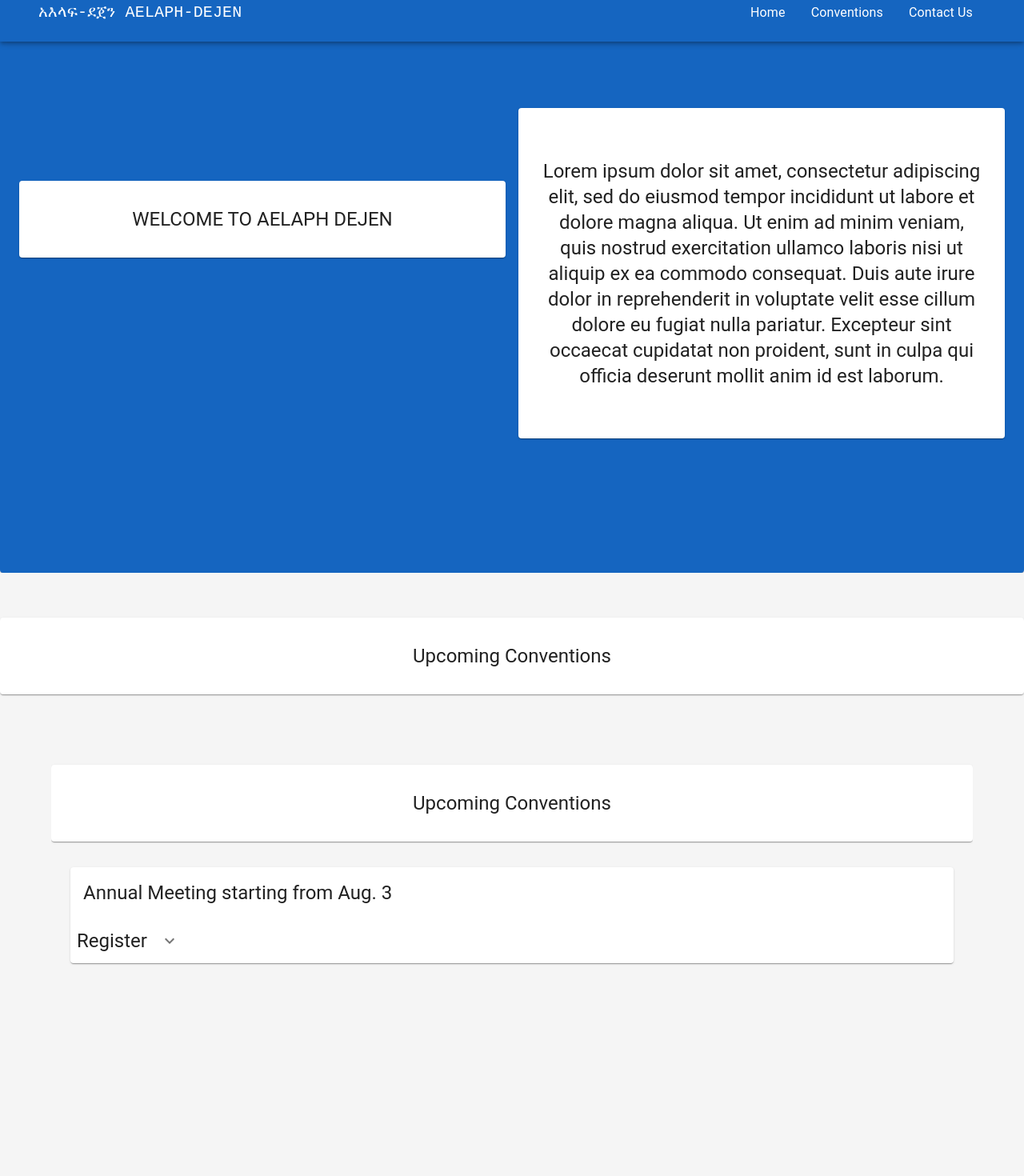
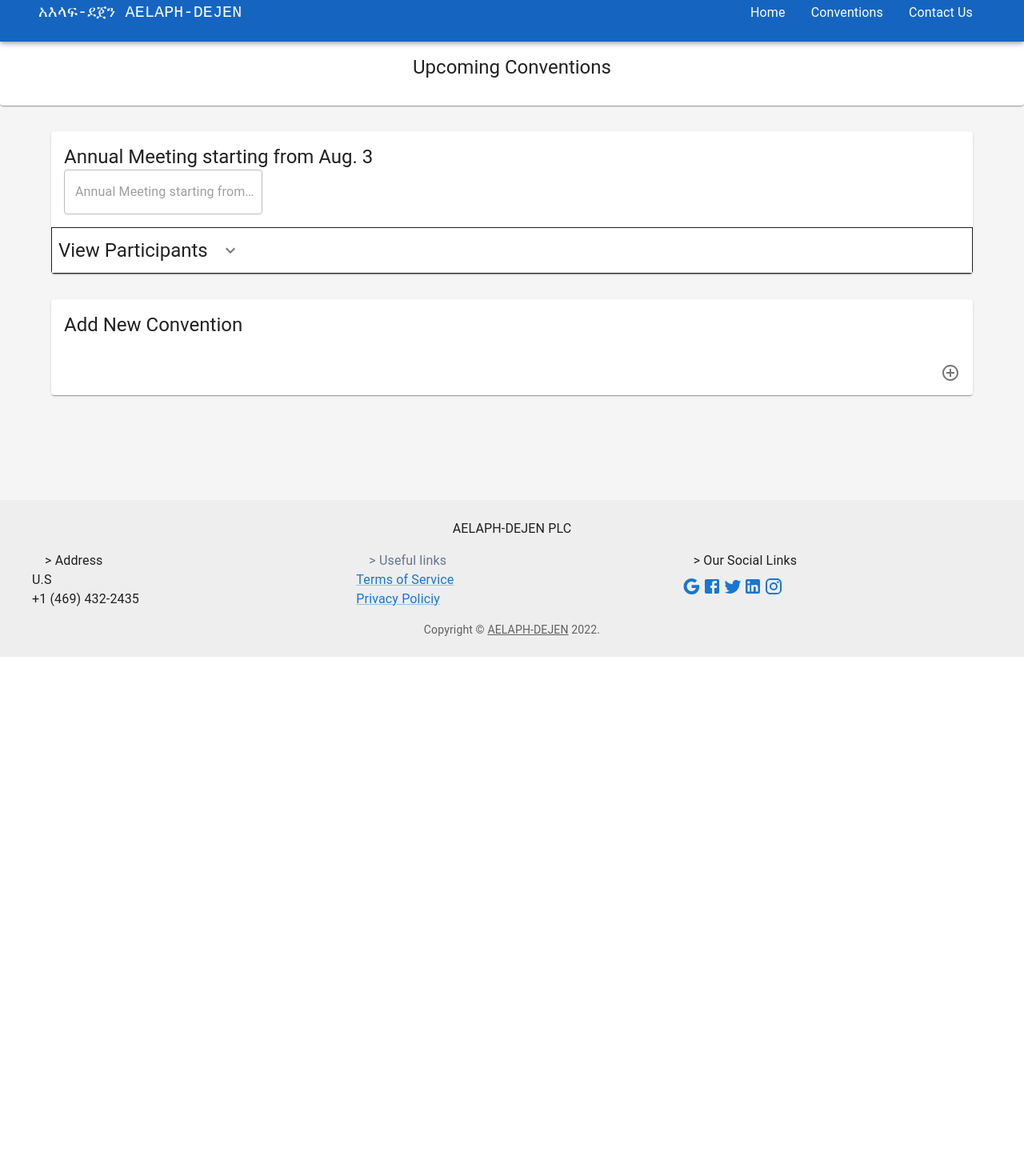
Before and after one commit to HezekielT/Aelaf_Dejen_WebApp, a React (Create React App) app in the folder client/: page /admin in a window 1280 px wide. Shown: the part 20-1490 px from the top of the page at 80% size. After the commit the page ends 841 px from the top, so only its background shows below. Built offline with nearby package versions, Linux system fonts and the light colour scheme.

Commit message:
some modifications to our components

```diff
--- a/client/src/Navigator.js
+++ b/client/src/Navigator.js
@@ -1,25 +1,18 @@
 import React from 'react';
 import { BrowserRouter as Router, Routes, Route } from 'react-router-dom';
-import ContactUs from './components/ContactUs';
-import Events from './components/Events';
+import AdminDashboard from './screens/Admin_Dashboard';
 import Dashboard from './screens/dashboard';
 import Footer from './screens/footer';
 import NavBar from './screens/navbar';
 
 function Navigator(props) {
 
-
-    // const executeScroll = (refe) => scrollToRef(refe)
-
     return (
         <Router>
             <NavBar />
-            <Dashboard/>
             <Routes>
-                {/* <Route exact path="/" element={<Dashboard />} /> */}
-                {/* <Route path="/conventions" element={<Events />} /> */}
-                {/* <Route path="#contactus" element={<ContactUs />} /> */}
-            </Routes>
+                <Route exact path="/" element={<Dashboard />} />
+                <Route path="/admin" element={<AdminDashboard />} /></Routes>
             <Footer />
         </Router>
     );
--- a/client/src/components/Admin/manage_web_content.js
+++ b/client/src/components/Admin/manage_web_content.js
@@ -1,17 +1,66 @@
-import { Grid, Card, CardContent, Container, Typography, CardActions } from '@mui/material';
+import { Grid, Card, CardContent, Box, Paper, Container, IconButton,
+    Typography, Collapse, CardActions } from '@mui/material';
 import React, { useState } from 'react';
+import { styled } from '@mui/material/styles';
 import ControlPointIcon from '@mui/icons-material/ControlPoint';
 import Events from '../Events';
+import ExpandMoreIcon from '@mui/icons-material/ExpandMore';
+import { useReference } from '../../context/refProvider';
+import EventsForm from '../EventsForm';
+
+const ExpandMore = styled((props) => {
+    const { expand, ...other } = props;
+    return <IconButton {...other} />;
+})(({ theme, expand }) => ({
+    transform: !expand ? 'rotate(0deg)' : 'rotate(180deg)',
+    marginLeft: 'auto',
+    transition: theme.transitions.create('transform', {
+        duration: theme.transitions.duration.shortest,
+    }),
+}));
 
 function Manage_Contents(props) {
-    const [test, setTest] = useState("Hello")
+    const [expanded, setExpanded] = React.useState(false);
+
+    const handleExpandClick = () => {
+        setExpanded(!expanded);
+    }
+    const { eventRef } = useReference();
     return (
-        <Container>
-            <Grid maxWidth="lg" container spacing={3}>
-                <Grid item>
-                    <Events />
-                </Grid>
-                <Grid item>
+        <Box
+            ref={eventRef}
+            component="main"
+            sx={{
+                backgroundColor: (theme) =>
+                theme.palette.mode === 'light'
+                ? theme.palette.grey[100]
+                : theme.palette.grey[900],
+                flexGrow: 1,
+                minHeight: '80.6vh',
+                overflow: 'auto',
+            }}
+        >
+        {/* <Container maxWidth="xl" sx={{ mt:4, mb: 4, }}> */}
+            <Grid container spacing={2}>
+                <Grid item xs={12} md={12} lg={12} sx={{ mt: 2}}>
+                    <Paper
+                        sx={{
+                            display: 'flex',
+                            flexDirection: 'column',
+                            mt:5, mb: 4,
+                        }}
+                    >
+                        <Typography component="h1" variant="h5" sx={{ mt: 4,mb: 4,textAlign: 'center'}}>
+                            Upcoming Conventions
+                        </Typography>
+                    </Paper>
+                    {/* Here we want the ff container
+                    to be in a for loop */}
+                    <Container>
+                        <Grid item xs={12} md={12} lg={12} sx={{ my: 3, justifyContent: 'center' }}>
+                    <Events admin={true}/>
+                {/* </Grid> */}
+                {/* <Grid item> */}
                     <Card
                         sx={{
                             cursor: 'pointer',
@@ -30,14 +79,29 @@ function Manage_Contents(props) {
 
                         </CardContent>
                         <CardActions  sx={{ justifyContent: 'center'}}>
+                        <ExpandMore
+                            expand={expanded}
+                            onClick={handleExpandClick}
+                            aria-expanded="Register"
+                        >
                             <ControlPointIcon />
+                        </ExpandMore>
                             {/* {test} */}
                         </CardActions>
+                        <Collapse in={expanded} timeout="auto" unmountOnExit>
+                            <CardContent>
+                                <EventsForm />
+                            </CardContent>
+                        </Collapse>
                     </Card>
+                    </Grid>
+                                            </Container>
+                    {/* </Grid> */}
                 </Grid>
             </Grid>
+        {/* </Container> */}
+    </Box>
 
-        </Container>
     );
 }
 
--- a/client/src/components/ContactUs.js
+++ b/client/src/components/ContactUs.js
@@ -22,7 +22,6 @@ function ContactUs(props) {
                 <Grid item xs={12} lg={12} sx={{ p: 4,display: 'flex', justifyContent: 'center' }}>
 
                     <Paper sx={{width: '60vh'}}>
-                        {/* <Card > */}
                         <Box maxWidth="lg" sx={{backgroundColor: '#f5f5f5',p: 4,display: 'flex', flexDirection: 'column', justifyContent: 'center'}}>
                             <Typography sx={{p: 2}}>
                                 Your Name
@@ -44,7 +43,6 @@ function ContactUs(props) {
                                 />
                             <Button variant='contained' sx={{m: 2}}>Send Message</Button>
                         </Box>
-                        {/* </Card> */}
                     </Paper>
                 </Grid>
             </Grid>
--- a/client/src/components/Events.js
+++ b/client/src/components/Events.js
@@ -1,10 +1,10 @@
 import React from 'react';
 import { styled } from '@mui/material/styles';
-import { Box, Container, Paper, Card, CardActions, CardContent,
-    CardMedia, Grid, IconButton, Typography, Collapse } from '@mui/material'
+import { Card, CardActions, CardContent,
+    IconButton, Typography, Collapse, TextField } from '@mui/material'
 import ExpandMoreIcon from '@mui/icons-material/ExpandMore';
 import Participant_Regist from './Participant-Registration';
-import { useReference } from '../context/refProvider';
+import View_Participants from './View_Participants';
 // we will pass the contents of the event as
 // props to this function and will call it from
 // dashboard screen
@@ -20,63 +20,27 @@ const ExpandMore = styled((props) => {
     }),
 }));
 function Events(props) {
+    const val= props.admin
     const [expanded, setExpanded] = React.useState(false);
-    const { eventRef } = useReference();
 
     const handleExpandClick = () => {
         setExpanded(!expanded);
     }
     return (
-        <Box
-        ref={eventRef}
-        component="main"
-        sx={{
-            backgroundColor: (theme) =>
-            theme.palette.mode === 'light'
-            ? theme.palette.grey[100]
-            : theme.palette.grey[900],
-            flexGrow: 1,
-            minHeight: '90.6vh',
-            overflow: 'auto',
-        }}
-    >
-        {/* <Container maxWidth="xl" sx={{ mt:4, mb: 4, }}> */}
-            <Grid container spacing={2}>
-                <Grid item xs={12} md={12} lg={12} sx={{ mt: 2}}>
-                    <Paper
-                        sx={{
-                            display: 'flex',
-                            flexDirection: 'column',
-                            mt:5, mb: 4,
-                        }}
-                    >
-                        <Typography component="h1" variant="h5" sx={{ mt: 4,mb: 4,textAlign: 'center'}}>
-                            Upcoming Conventions
-                        </Typography>
-                    </Paper>
-                    <Container>
-                        <Grid item xs={12} md={12} lg={12} sx={{ my: 3, justifyContent: 'center' }}>
-                            {/* <Participant_Regist /> */}
-                            {/* <Grid> */}
-                                <Card
-                                    sx={{
-                                        // display: 'flex',
-                                        // mt: 4, mb: 4,
-                                        // maxWidth: 345
-                                        // mx: 3
-                                    }}
-                                    >
-                                    {/* <CardMedia
-                                        component="img"
-                                    /> */}
+        <Card>
             <CardContent sx={{ flex:1 }}>
                 <Typography component="h1" variant="h5">
                     Annual Meeting starting from Aug. 3
                 </Typography>
+                <TextField variant="outlined" disabled label="Annual Meeting starting from Aug. 3">
+                </TextField>
             </CardContent>
-                                    <CardActions>
+            {val !== true ? (
+                <React.Fragment>
+
+            <CardActions sx={{ border: 1, }}>
                 <Typography component="h1" variant="h5">
-                                            Register
+                    REGISTER
                 </Typography>
                 <ExpandMore
                     expand={expanded}
@@ -91,15 +55,31 @@ function Events(props) {
                     <Participant_Regist />
                 </CardContent>
             </Collapse>
+                </React.Fragment>
+            ): (
+                <React.Fragment>
+
+                <CardActions sx={{ border: 1 }}>
+                    <Typography component="h1" variant="h5">
+                        View Participants
+                    </Typography>
+                    <ExpandMore
+                        expand={expanded}
+                        onClick={handleExpandClick}
+                        aria-expanded="participant"
+                    >
+                    <ExpandMoreIcon />
+                    </ExpandMore>
+                </CardActions>
+                <Collapse in={expanded} timeout="auto" unmountOnExit>
+                    <CardContent>
+                        <View_Participants />
+                    </CardContent>
+                </Collapse>
+                    </React.Fragment>
+            )}
         </Card>
-                            {/* </Grid> */}
-                        </Grid>
-                                            </Container>
-                    {/* </Grid> */}
-                </Grid>
-            </Grid>
-        {/* </Container> */}
-    </Box>
+
     );
 }
 
--- a/client/src/components/Home.js
+++ b/client/src/components/Home.js
@@ -2,13 +2,10 @@
 // for our web and will be associated with /home path
 
 import React from 'react';
-import { Box, ThemeProvider, Container,
-    Grid, Paper,
-    Typography, createTheme, Card } from '@mui/material'
+import {Container, Grid, Paper,
+    Typography, Card } from '@mui/material'
 
 import { useReference } from '../context/refProvider';
-
-const mdTheme = createTheme();
 
 function Home(props) {
     const { homeRef } = useReference();
@@ -19,7 +16,7 @@ function Home(props) {
             sx={{
                 backgroundColor: '#1565c0',
                 flexGrow: 1,
-                    minHeight: '88vh',
+                minHeight: '80vh',
                 overflow: 'auto',
                 mt: 4
             }}
@@ -31,7 +28,7 @@ function Home(props) {
                             sx={{
                                 display: 'flex',
                                 flexDirection: 'column',
-                                    mt:-1, mb: 4,
+                                 mb: 4,
                                 mt: '30%',
                             }}
                         >
@@ -45,8 +42,8 @@ function Home(props) {
                         sx={{
                             display: 'flex',
                             flexDirection: 'column',
-                                mt:-1, mb: 4,
-                                mt: '15%',mb: '15%',
+                             mb: 4,
+                            mt: '15%',
                             p: '5%'
                         }}
                     >
--- /dev/null
+++ b/client/src/components/View_Participants.js
@@ -0,0 +1,11 @@
+import React from 'react';
+
+function View_Participants(props) {
+  return (
+    <div>
+      Hello
+    </div>
+  );
+}
+
+export default View_Participants;
```
Also changed, not shown: client/src/components/Admin/Login.js (+0 -7 lines). Lines whose indentation alone changed are shown as unchanged.
